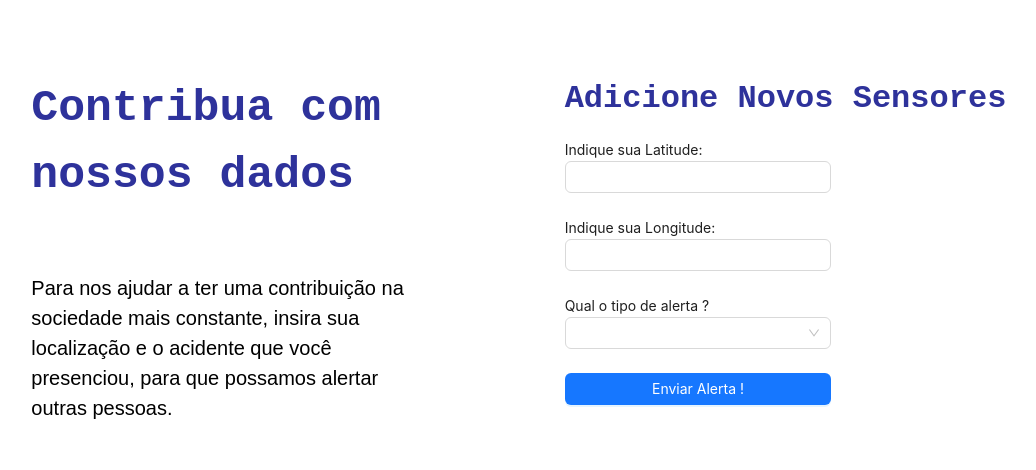
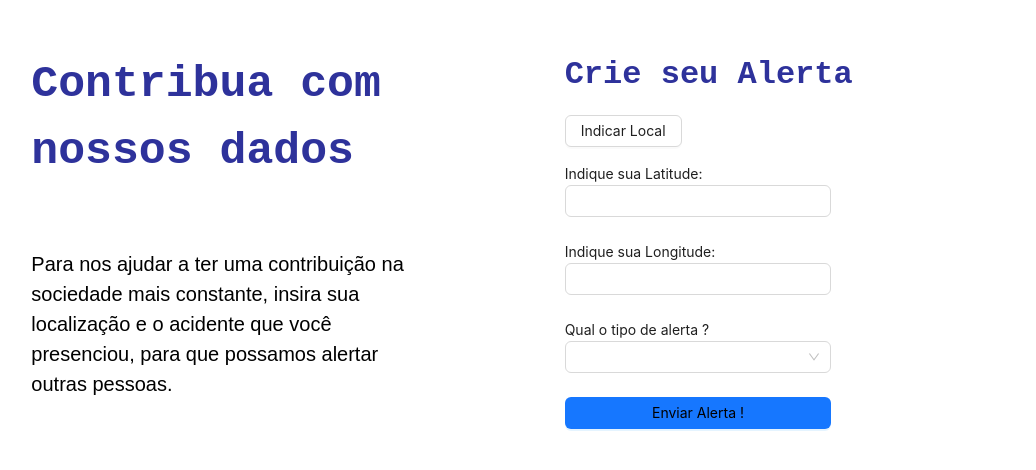
Before and after one commit to Inteli-College/2024-T0002-EC09-G04, a Next.js app in the folder frontend/: page /alert in a window 1280 px wide. Shown: the part 148-618 px from the top of the page, without its empty margins (22-1058 px from the left). Built offline with nearby package versions, Linux system fonts and the light colour scheme.

Commit message:
feat: integration map alert

```diff
--- a/frontend/src/components/Alert/AlertForm.jsx
+++ b/frontend/src/components/Alert/AlertForm.jsx
@@ -3,20 +3,35 @@ import React, { useState } from 'react';
 import { Form, Input, Button, Select } from "antd";
 import axios from 'axios'; // Importe o Axios para fazer solicitações HTTP
 import FormItem from "antd/lib/form/FormItem";
+import MapComponent from '@/components/Map/Map';
 
 const Alert = () => {
   const [successMessage, setSuccessMessage] = useState("");
   const onFinishFailed = () => {}; // Defina onFinishFailed
 
+  const [showMap, setShowMap] = useState(false);
+
+  const [location, setLocation] = useState({ lat: -23.55052, lng: -46.633308 });
+
+  const [latitude, setLatitude] = useState('');
+  const [longitude, setLongitude] = useState('');
+
+  const handleLocationSelect = (latlng) => {
+    setLocation(latlng);
+    setLatitude(latlng.lat);
+    setLongitude(latlng.lng);
+    console.log('Localização selecionada:', latlng);
+  };
+
   const handleSubmit = async (values) => {
     try {
       // Extrai os valores do formulário
-      const { Latitude, Longitude, Acidente } = values;
+      const {Acidente } = values;
 
       // Cria um objeto com os dados no formato esperado pelo backend
       const data = {
-        "latitude": parseFloat(Latitude),
-        "longitude": parseFloat(Longitude),
+        "latitude": parseFloat(latitude),
+        "longitude": parseFloat(longitude),
         "option": Acidente,
       };
 
@@ -51,10 +66,22 @@ const Alert = () => {
         initialValues={{
           remember: true,
         }}
-        onFinish={handleSubmit} // Use a função handleSubmit para lidar com o envio do formulário
+        onFinish={handleSubmit}
         onFinishFailed={onFinishFailed}
         autoComplete="off"
       >
+
+        {!showMap && <Button onClick={() => setShowMap(true)} style={{ marginBottom: 16 }}>Indicar Local</Button>}
+        {showMap && <Button onClick={() => setShowMap(false)} style={{ marginBottom: 16 }}>Informar Valores</Button>}
+
+        {showMap ? (
+          <div>
+            <MapComponent onLocationSelect={handleLocationSelect} />
+          </div>
+        ) : (
+          <>
+            {
+              <div>
                 <p>Indique sua Latitude:</p>
                 <FormItem
                   name="Latitude"
@@ -65,7 +92,7 @@ const Alert = () => {
                     },
                   ]}
                 >
-          <Input name="Latitude" style={{ width: '100%' }} />
+                  <Input name="Latitude" style={{ width: '100%' }} onChange={(e) => setLatitude(e.target.value)}/>
                 </FormItem>
 
                 <p>Indique sua Longitude:</p>
@@ -78,8 +105,12 @@ const Alert = () => {
                     },
                   ]}
                 >
-          <Input name="Longitude" style={{ width: '100%' }} />
+                  <Input name="Longitude" style={{ width: '100%' }} onChange={(e) => setLongitude(e.target.value)} />
                 </FormItem>
+              </div>
+            }
+          </>
+        )}
 
         <p>Qual o tipo de alerta ? </p>
         <FormItem
@@ -124,7 +155,7 @@ const Alert = () => {
             span: 16,
           }}
         >
-          <Button type="primary" id="submit" htmlType="submit" style={{ width: '100%', backgroundColor: '#FFA13A !important', color: 'white' }}>
+          <Button type="primary" id="submit" htmlType="submit" style={{ width: '100%', backgroundColor: '#FFA13A !important', color: 'black' }}>
             Enviar Alerta !
           </Button>
         </FormItem>
--- a/frontend/src/components/Map/Map.jsx
+++ b/frontend/src/components/Map/Map.jsx
@@ -4,7 +4,7 @@ import L from 'leaflet';
 import 'leaflet/dist/leaflet.css';
 
 const customIcon = new L.Icon({
-    iconUrl: '/pino.png',
+    iconUrl:'/pino.png',
     iconSize: [35, 35], // Tamanho do ícone em pixels
     iconAnchor: [17, 35], // Ponto do ícone que corresponderá à localização do marcador
     popupAnchor: [0, -35], // Onde a popup será ancorada em relação ao ícone
@@ -26,7 +26,6 @@ const MapComponent = ({ onLocationSelect }) => {
       click(e) {
         setPosition(e.latlng);
         onLocationSelect(e.latlng);
-        map.flyTo(e.latlng, map.getZoom());
       },
     });
 
--- a/frontend/src/components/Sensor/SensorForm.jsx
+++ b/frontend/src/components/Sensor/SensorForm.jsx
@@ -2,9 +2,19 @@ import React, { useState } from 'react';
 import { Form, Input, Button } from "antd";
 import axios from 'axios';
 import FormItem from "antd/lib/form/FormItem";
+import MapComponent from '@/components/Map/Map';
 
 const SensorForm = () => {
   const [successMessage, setSuccessMessage] = useState("");
+  const [showMap, setShowMap] = useState(false);
+
+  const [location, setLocation] = useState({ lat: -23.55052, lng: -46.633308 });
+
+  const handleLocationSelect = (latlng) => {
+      setLocation(latlng);
+      console.log('Localização selecionada:', latlng);
+  };
+
   const onFinishFailed = () => {};
 
   const handleSubmit = async (values) => {
@@ -22,31 +32,6 @@ const SensorForm = () => {
               "max": parseFloat(max),
               "z": 0
             },
-            "co":{
-              "min": 0,
-              "max": 0,
-              "z": 0
-            },
-            "no2": {
-              "min": 0,
-              "max": 0,
-              "z": 0
-            },
-            "mp10": {
-              "min": 0,
-              "max": 0,
-              "z": 0
-            },
-            "mp25": {
-              "min": 0,
-              "max": 0,
-              "z": 0
-            },
-            "rad": {
-              "min": 0,
-              "max": 0,
-              "z": 0
-            }
           }
         }
 
@@ -95,6 +80,19 @@ const SensorForm = () => {
           <Input className='w-full' />
         </FormItem>
 
+        {!showMap && <Button onClick={() => setShowMap(true)} style={{ marginBottom: 16 }}>Indicar Local</Button>}
+
+        {showMap && <Button onClick={() => setShowMap(false)} style={{ marginBottom: 16 }}>Informar Valores</Button>}
+
+        {showMap ? (
+          <div>
+            <MapComponent onLocationSelect={handleLocationSelect} />
+            <p>Latitude: {location.lat}, Longitude: {location.lng}</p>
+          </div>
+        ) : (
+          <>
+            {
+              <div>
                 <p>Indique sua Latitude:</p>
                 <FormItem
                   name="latitude"
@@ -120,6 +118,10 @@ const SensorForm = () => {
                 >
                   <Input className='w-full' />
                 </FormItem>
+              </div>
+            }
+          </>
+        )}
 
         <p>Insira o mínimo de captura do sensor:</p>
         <FormItem
@@ -147,6 +149,19 @@ const SensorForm = () => {
           <Input className='w-full' />
         </FormItem>
 
+        <p>Insira intervalo de confiança:</p>
+        <FormItem
+          name="max"
+          rules={[
+            {
+              required: true,
+              message: 'Por favor, insira o valor máximo do sensor',
+            },
+          ]}
+        >
+          <Input className='w-full' />
+        </FormItem>
+
         <FormItem
           wrapperCol={{
             span: 16,
--- a/frontend/src/views/alertpage/AlertPage.jsx
+++ b/frontend/src/views/alertpage/AlertPage.jsx
@@ -32,7 +32,7 @@ const AlertPage = ({}) => {
           </p>
         </Col>
         <Col span={12}>
-          <h1 style={{ fontWeight: 'bold', fontSize: '2rem', fontFamily: "'Space Mono', monospace", marginBottom: '1rem', color: '#2E329B' }}>Adicione Novos Sensores</h1>
+          <h1 style={{ fontWeight: 'bold', fontSize: '2rem', fontFamily: "'Space Mono', monospace", marginBottom: '1rem', color: '#2E329B' }}>Crie seu Alerta</h1>
           {/* Passe a função handleSubmit como prop para o componente AlertForm */}
           <AlertForm/>
         </Col>
--- a/frontend/src/views/sensorPage/SensorPage.jsx
+++ b/frontend/src/views/sensorPage/SensorPage.jsx
@@ -23,8 +23,6 @@ const SensorPage = ({ onFinish, onFinishFailed }) => {
                 </Col>
                 <Col span={12}>
                     <h1 className='font-bold text-2xl font-mono	my-4 text-custom-purple'>Adicione Novos Sensores</h1>
-                    <MapComponent onLocationSelect={handleLocationSelect} />
-                    <p>Latitude: {location.lat}, Longitude: {location.lng}</p>
                     <SensorForm onFinish={onFinish} onFinishFailed={onFinishFailed}/>
                 </Col>
             </Row>
```
Also changed, not shown: frontend/public/pino.png (renamed from frontend/src/assets/img/pino.png). Lines whose indentation alone changed are shown as unchanged.
